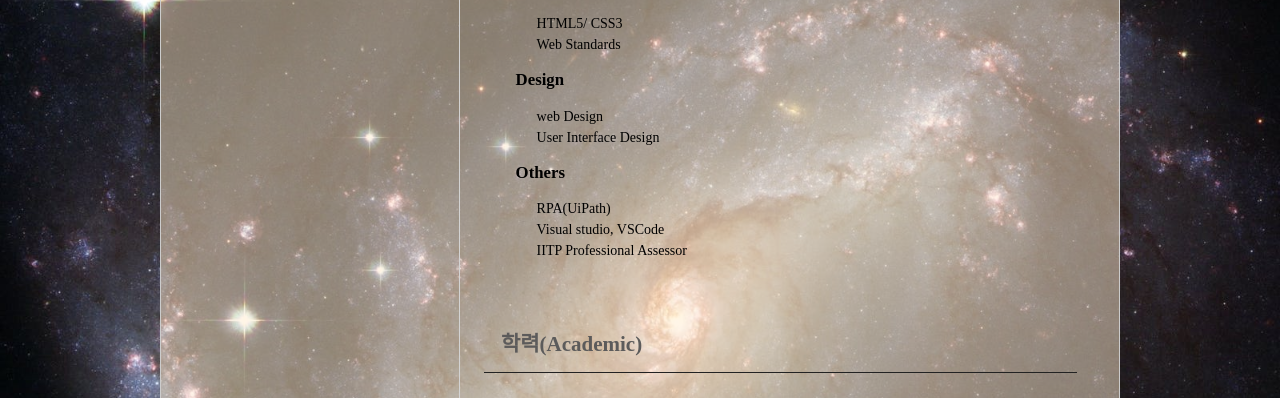
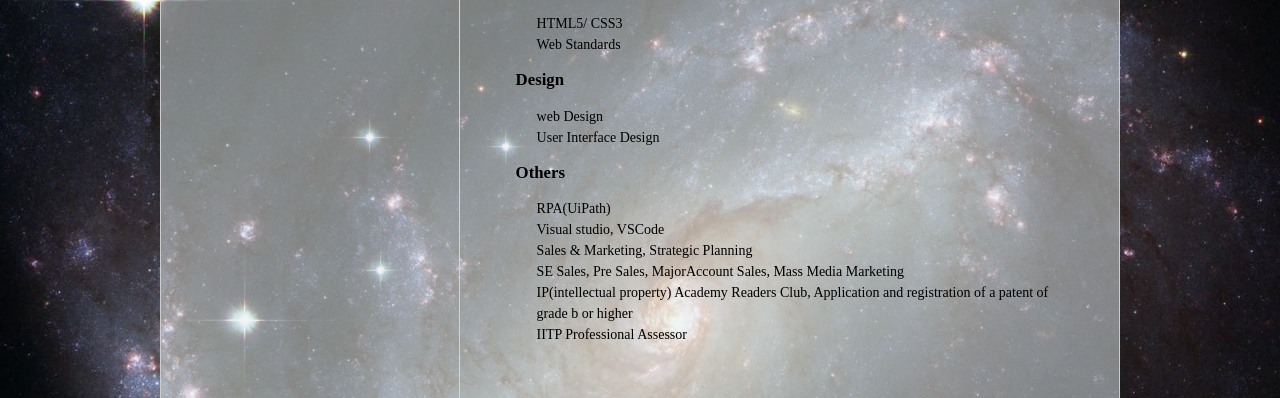
Before and after one commit to SangsunHong/TIL, a plain HTML site: page index.html in a window 1280 px wide. Shown: the part 1063-1461 px from the top of the page. Drawn offline with Linux system fonts and the light colour scheme; a web font is replaced by a local one.

Commit message:
color, 투명도 기타 수정

```diff
--- a/index.html
+++ b/index.html
@@ -90,10 +90,10 @@
             <dt>Others</dt>
             <dd>RPA(UiPath)</dd>
             <dd>Visual studio, VSCode</dd>
-            <!-- <dd>Sales & Marketing, Strategic Planning</dd>
+            <dd>Sales & Marketing, Strategic Planning</dd>
             <dd>SE Sales, Pre Sales, MajorAccount Sales, Mass Media Marketing</dd>
             <dd>IP(intellectual property) Academy Readers Club, Application and registration of a patent of grade b or
-              higher</dd> -->
+              higher</dd>
             <dd>IITP Professional Assessor</dd>
           </dl>
 
--- a/style.css
+++ b/style.css
@@ -24,7 +24,7 @@ body {
   margin: 20px auto;
   padding: 2em;
   border: 1px solid #ccc;
-  background-color: rgba(255, 235, 205, 0.486);
+  background-color: rgba(226, 235, 235, 0.5);
 }
 
 /* 헤더 부분 */
```
